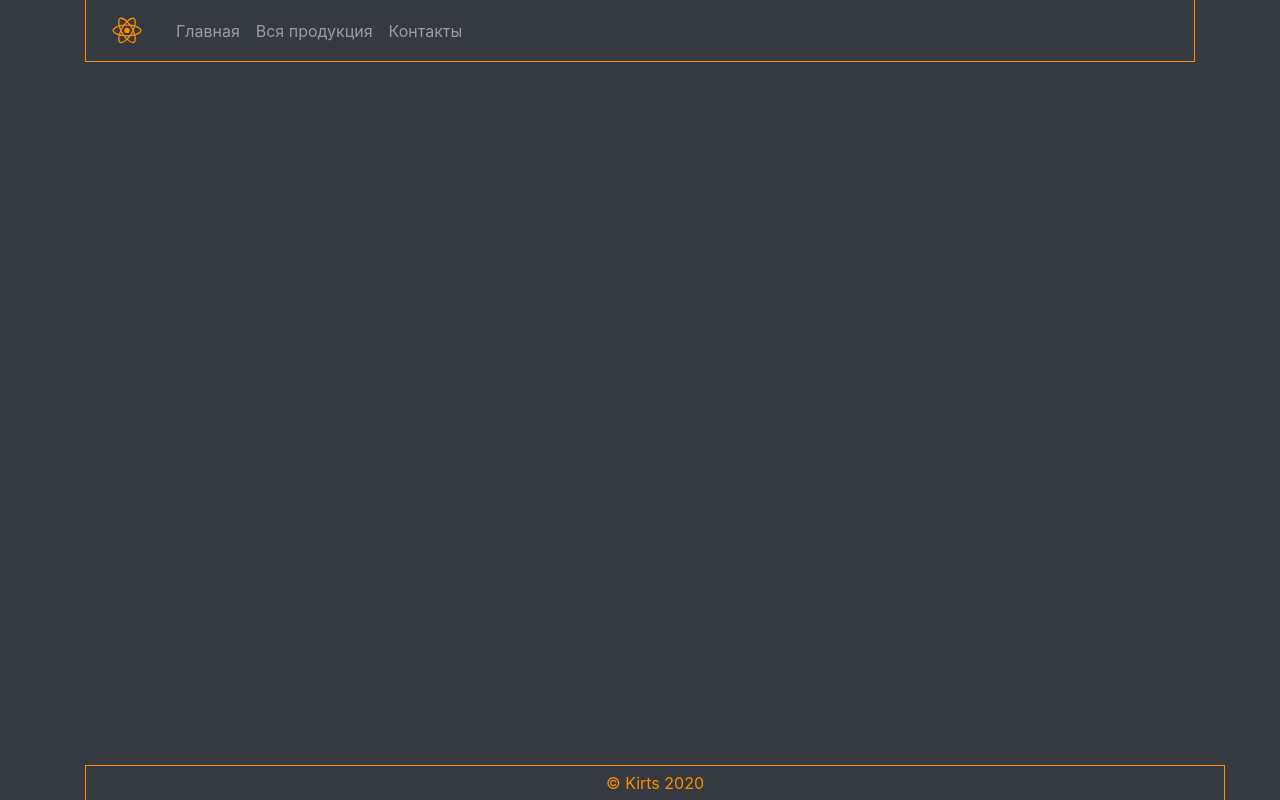
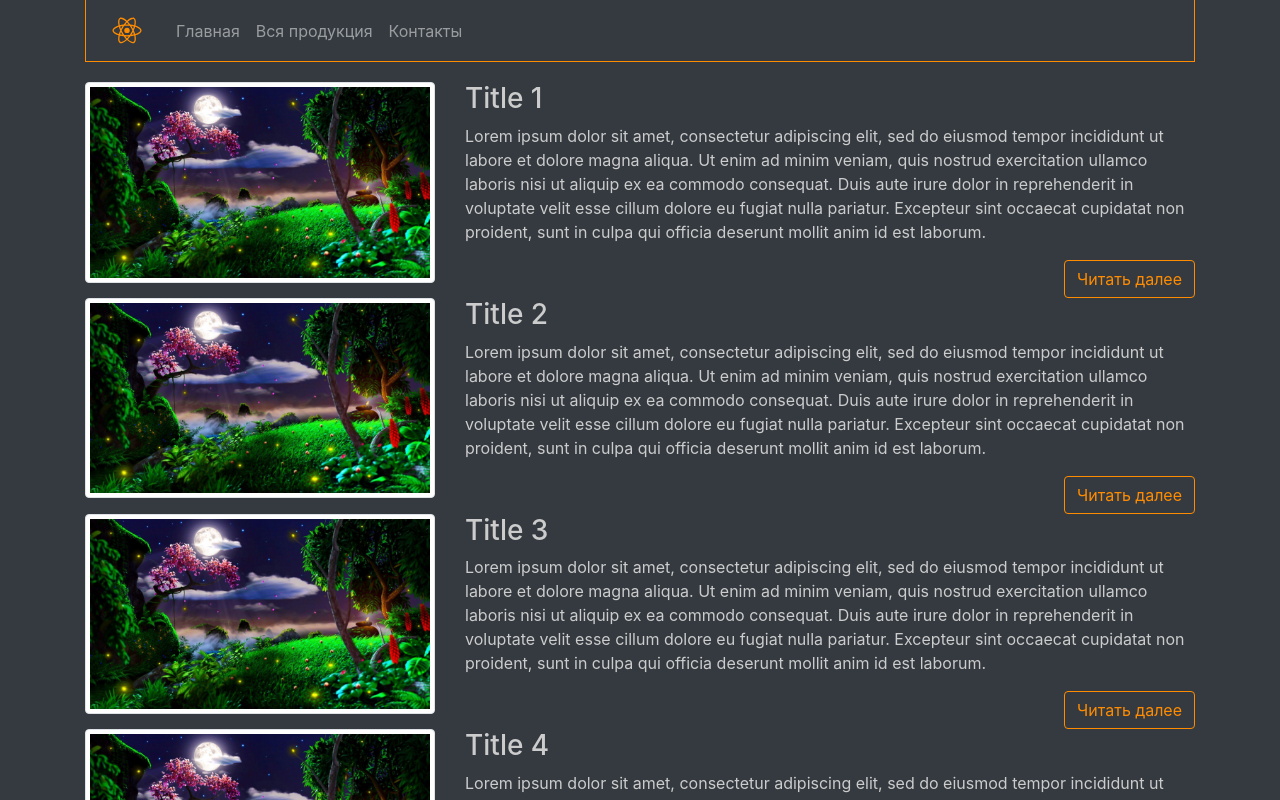
Before and after one commit to Kirts89/Awesome, a React (Create React App) app: page / in a window 1280 px wide. Shown: the top 800 px of the page. Built offline with nearby package versions, Linux system fonts and the light colour scheme.

Commit message:
Add products

```diff
--- a/src/conponents/App/App.js
+++ b/src/conponents/App/App.js
@@ -9,12 +9,15 @@ import Posts from '../Posts/Posts'
 
 function App() {
   return (
-    <Container>
-      <TopNavbar/>
-      <Posts/>
-
+    <main>
+      <Container>
+        <TopNavbar/>
+        <div className="content">
+          <Posts/>
+        </div>
+      </Container>
       <Footer/>
-    </Container>
+    </main>
   )
 }
 
--- a/src/conponents/App/App.sass
+++ b/src/conponents/App/App.sass
@@ -7,7 +7,29 @@
   +defaultBorder
   border-top: 0
 
+.content
+  margin: 20px 0
+
+body
+  margin: 0
+  font-family: -apple-system, BlinkMacSystemFont, 'Segoe UI', 'Roboto', 'Oxygen', 'Ubuntu', 'Cantarell', 'Fira Sans', 'Droid Sans', 'Helvetica Neue', sans-serif
+  -webkit-font-smoothing: antialiased
+  -moz-osx-font-smoothing: grayscale
+
+code
+  font-family: source-code-pro, Menlo, Monaco, Consolas, 'Courier New', monospace
+
+main
+  min-height: 100vh
+  position: relative
+  padding-bottom: 50px
+
 footer
-  +defaultBorder
-  border-bottom: 0
-  padding: 5px
+  position: absolute
+  width: 100%
+  bottom: 0
+
+  .footer-content
+    +defaultBorder
+    padding: 10px
+    border-bottom: 0
--- a/src/conponents/Footer/Footer.js
+++ b/src/conponents/Footer/Footer.js
@@ -1,11 +1,16 @@
 import React from "react";
+import { Container } from "react-bootstrap"
 
 function Footer () {
   const year = new Date().getFullYear();
 
   return (
-    <footer className="container text-center text-primary">
-      <span>© Kirts {year}</span>
+    <footer>
+      <Container className="text-center text-primary bg-dark">
+        <div className="footer-content">
+          <span>© Kirts {year}</span>
+        </div>
+      </Container>
     </footer>
   )
 }
--- a/src/conponents/Posts/Posts.js
+++ b/src/conponents/Posts/Posts.js
@@ -1,9 +1,19 @@
 import React from "react";
+import PostsItem from "../PostsItem/PostsItem";
 
-function Posts () {
-  return (
-    <div className="container text-center text-primary">
+function Posts (props) {
+  let posts = [
+    {id: '1', title: 'Title 1', imageUrl: '/demo.jpg', description: 'Lorem ipsum dolor sit amet, consectetur adipiscing elit, sed do eiusmod tempor incididunt ut labore et dolore magna aliqua. Ut enim ad minim veniam, quis nostrud exercitation ullamco laboris nisi ut aliquip ex ea commodo consequat. Duis aute irure dolor in reprehenderit in voluptate velit esse cillum dolore eu fugiat nulla pariatur. Excepteur sint occaecat cupidatat non proident, sunt in culpa qui officia deserunt mollit anim id est laborum.'},
+    {id: '2', title: 'Title 2', imageUrl: '/demo.jpg', description: 'Lorem ipsum dolor sit amet, consectetur adipiscing elit, sed do eiusmod tempor incididunt ut labore et dolore magna aliqua. Ut enim ad minim veniam, quis nostrud exercitation ullamco laboris nisi ut aliquip ex ea commodo consequat. Duis aute irure dolor in reprehenderit in voluptate velit esse cillum dolore eu fugiat nulla pariatur. Excepteur sint occaecat cupidatat non proident, sunt in culpa qui officia deserunt mollit anim id est laborum.'},
+    {id: '3', title: 'Title 3', imageUrl: '/demo.jpg', description: 'Lorem ipsum dolor sit amet, consectetur adipiscing elit, sed do eiusmod tempor incididunt ut labore et dolore magna aliqua. Ut enim ad minim veniam, quis nostrud exercitation ullamco laboris nisi ut aliquip ex ea commodo consequat. Duis aute irure dolor in reprehenderit in voluptate velit esse cillum dolore eu fugiat nulla pariatur. Excepteur sint occaecat cupidatat non proident, sunt in culpa qui officia deserunt mollit anim id est laborum.'},
+    {id: '4', title: 'Title 4', imageUrl: '/demo.jpg', description: 'Lorem ipsum dolor sit amet, consectetur adipiscing elit, sed do eiusmod tempor incididunt ut labore et dolore magna aliqua. Ut enim ad minim veniam, quis nostrud exercitation ullamco laboris nisi ut aliquip ex ea commodo consequat. Duis aute irure dolor in reprehenderit in voluptate velit esse cillum dolore eu fugiat nulla pariatur. Excepteur sint occaecat cupidatat non proident, sunt in culpa qui officia deserunt mollit anim id est laborum.'},
+  ]
 
+  posts = posts.map(post => <PostsItem post={post} key={post.id}/>)
+
+  return(
+    <div className="posts">
+      {posts}
     </div>
   )
 }
--- /dev/null
+++ b/src/conponents/PostsItem/PostsItem.js
@@ -0,0 +1,25 @@
+import React from "react";
+import {Button, Col, Image, Row} from "react-bootstrap";
+
+function PostsItem(props) {
+  return (
+    <Row>
+      <Col md="4">
+        <Image src={props.post.imageUrl} thumbnail />
+      </Col>
+      <Col>
+        <h3>
+          {props.post.title}
+        </h3>
+        <p>
+          {props.post.description}
+        </p>
+        <div className="text-right">
+          <Button variant="outline-primary">Читать далее</Button>
+        </div>
+      </Col>
+    </Row>
+  )
+}
+
+export default PostsItem
--- a/src/index.sass
+++ b/src/index.sass
@@ -1,19 +1,4 @@
-body
-  margin: 0
-  font-family: -apple-system, BlinkMacSystemFont, 'Segoe UI', 'Roboto', 'Oxygen', 'Ubuntu', 'Cantarell', 'Fira Sans', 'Droid Sans', 'Helvetica Neue', sans-serif
-  -webkit-font-smoothing: antialiased
-  -moz-osx-font-smoothing: grayscale
 
-code
-  font-family: source-code-pro, Menlo, Monaco, Consolas, 'Courier New', monospace
-
-main
-  min-height: 500px
-  padding: 15px
-
-footer
-  position: absolute
-  bottom: 0
 
 // TODO: Move to Cards.module.sass
 .card
--- a/src/theme.sass
+++ b/src/theme.sass
@@ -2,4 +2,6 @@ $theme-colors: (info: teal)
 $theme-colors: (danger: tomato)
 $theme-colors: (primary: darkorange)
 
+$body-color: #ccc
+
 @import "~bootstrap/scss/bootstrap"
```
Also changed, not shown: public/demo.jpg (added).
